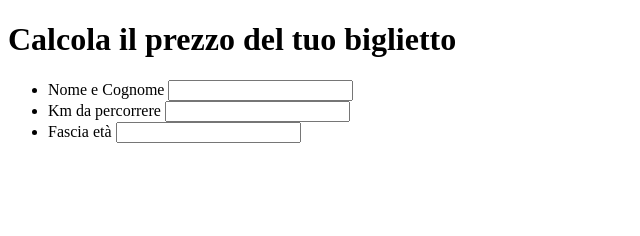
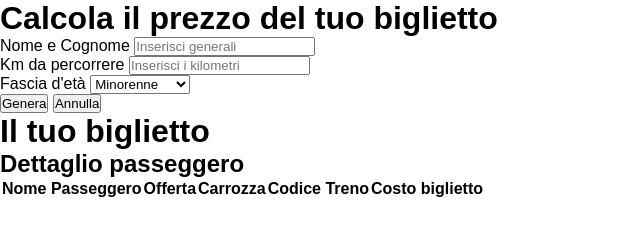
Before and after one commit to PietroMarrazzo/js-biglietto-treno-form, a plain HTML site: page index.html in a window 1280 px wide. Shown: the whole page, without its empty margins (0-640 px from the left). Drawn offline with Linux system fonts and the light colour scheme.

Commit message:
html biglietto wip

```diff
--- a/css/styles.css
+++ b/css/styles.css
@@ -0,0 +1,6 @@
+ * {
+    padding: 0;
+    margin: 0;
+    box-sizing: border-box;
+    font-family: sans-serif;
+ }
--- a/index.html
+++ b/index.html
@@ -15,18 +15,65 @@
         <ul>
             <li>
                 <label for="">Nome e Cognome</label>
-                <input type="text" id="username">
+                <input type="text" id="username" placeholder="Inserisci generali">
             </li>
             <li>
                 <label for="">Km da percorrere</label>
-                <input type="text" id="percorrenza">
+                <input type="text" id="percorrenza" placeholder="Inserisci i kilometri">
             </li>
             <li>
-                <label for="">Fascia età</label>
-                <input type="text" id="username">
+                <span>
+                    Fascia d'età
+                </span>
+                <select name="prova" id="fascia-eta">
+                    <option value="">Minorenne</option>
+                    <option value="">Maggiorenne</option>
+                    <option value="">Over 65</option>
+                </select>
+
             </li>
         </ul>
+        <div>
+            <button id="genera" type="button">
+                Genera
+            </button>
+            <button id="annulla" type="button">
+                Annulla
+            </button>
+        </div>
     </div>
+
+    <!-- biglietto hidden/show -->
+    <div id="biglietto" class="hidden">
+        <h1>
+            Il tuo biglietto
+        </h1>
+        <div>
+            <h2>
+                Dettaglio passeggero
+            </h2>
+            <table>
+                <tr>
+                    <th>
+                        Nome Passeggero
+                    </th>
+                    <th id="offerta">
+                        Offerta
+                    </th>
+                    <th id="carrozza">
+                        Carrozza
+                    </th>
+                    <th id="codice">
+                        Codice Treno
+                    </th>
+                    <th id="costo">
+                        Costo biglietto
+                    </th>
+                </tr>
+            </table>
+        </div>
+    </div>
+
     <script src="./js/main.js"></script>
 </body>
 </html>
```
